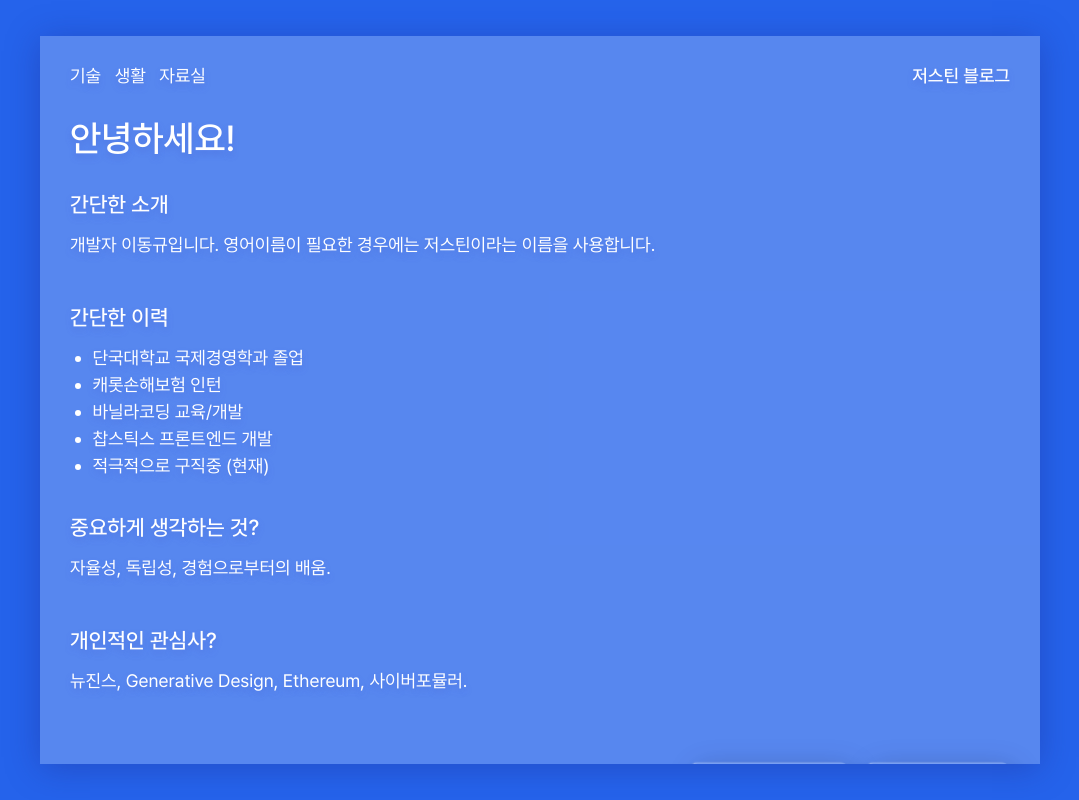
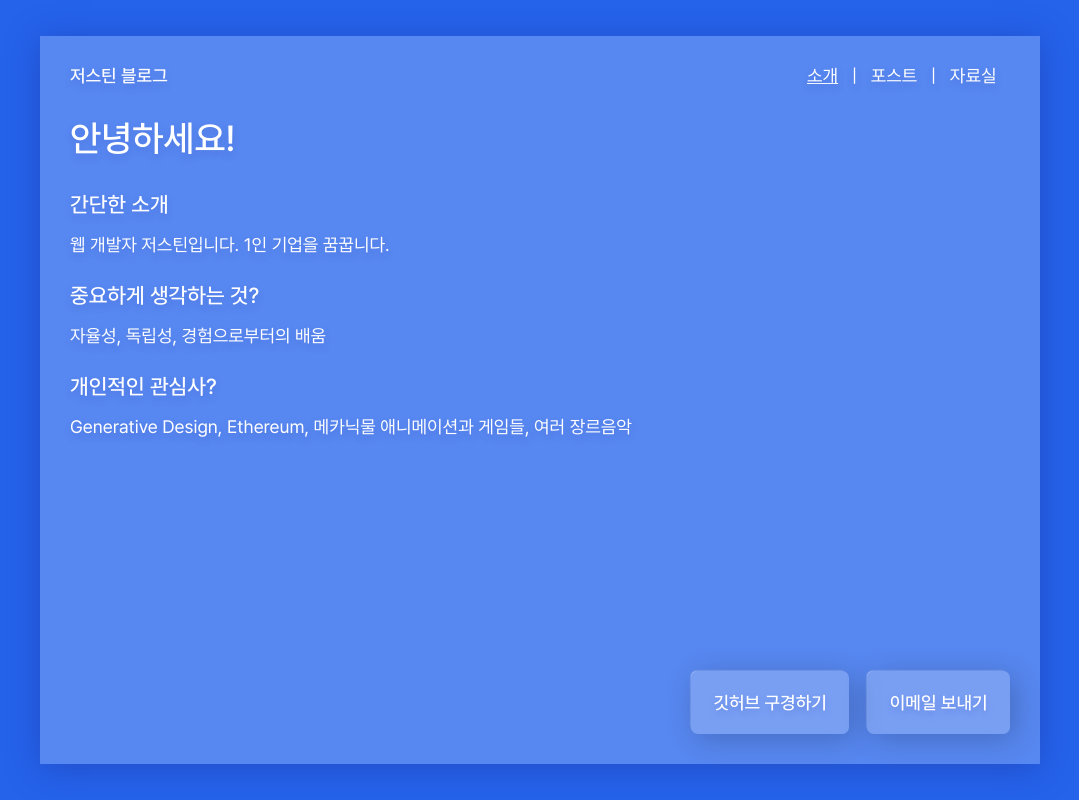
Before and after one commit to nninnnin/justindglee.com, a Gatsby site in the folder blog/: page /about in a window 1280 px wide. Shown: the whole page, without its empty margins (100-1179 px from the left). Built offline with nearby package versions, Linux system fonts and the light colour scheme; Gatsby itself is replaced by a stand-in of ours.

Commit message:
Updates ⚡️: Integrate life and tech as `post` and change nav items according to it, and nav styles changed (sticky bar)

```diff
--- a/blog/gatsby-node.js
+++ b/blog/gatsby-node.js
@@ -94,10 +94,10 @@ exports.createPages = async ({ graphql, actions }) => {
 
   go(techPosts, (posts) =>
     actions.createPage({
-      path: "/tech",
+      path: "/posts",
       component: PostListTemplate,
       context: {
-        header: "기술",
+        header: "포스트",
         posts,
       },
     })
@@ -128,7 +128,7 @@ exports.createPages = async ({ graphql, actions }) => {
   // post details
   allPosts.forEach((post) => {
     actions.createPage({
-      path: `/${post.type}/${post.slug}`,
+      path: `/post/${post.slug}`,
       component: PostDetailsTemplate,
       context: {
         post,
--- a/blog/src/components/Index.tsx
+++ b/blog/src/components/Index.tsx
@@ -36,13 +36,13 @@ export default function IndexPage({
   return (
     <Layout>
       <div className="flex flex-col flex-1">
-        <h1 className="header">새로운 글</h1>
+        <h1 className="header">새로운 포스트</h1>
 
-        <h2 className="mt-0">기술</h2>
+        {/* <h2 className="mt-0">기술</h2> */}
         <PostList posts={techPosts} />
 
-        <h2>생활</h2>
-        <PostList posts={lifePosts} />
+        {/* <h2>생활</h2>
+        <PostList posts={lifePosts} /> */}
       </div>
     </Layout>
   );
--- a/blog/src/components/ListComponents/PostList.tsx
+++ b/blog/src/components/ListComponents/PostList.tsx
@@ -11,7 +11,7 @@ const PostList = ({ posts }: Props) => {
   return (
     <ul>
       {posts.map((post: Post) => {
-        let to = `/${post.type}/${post.slug}`;
+        let to = `/post/${post.slug}`;
 
         if (!post.publishedAt) {
           to = `/edit/${post.slug}`;
--- a/blog/src/components/Navigation.tsx
+++ b/blog/src/components/Navigation.tsx
@@ -5,8 +5,11 @@ import { useLocation } from "@reach/router";
 import clsx from "clsx";
 
 export const routes = {
-  tech: { title: "기술", route: "/tech" },
-  life: { title: "생활", route: "/life" },
+  about: { title: "소개", route: "/about" },
+  bar1: { title: "", route: "" },
+  tech: { title: "포스트", route: "/posts" },
+  // life: { title: "생활", route: "/life" },
+  bar2: { title: "", route: "" },
   reference: { title: "자료실", route: "/reference" },
   // portfolio: { title: "작업물", route: "/portfolio" },
 };
@@ -34,9 +37,25 @@ function Navigation() {
   const { pathname } = useLocation();
 
   return (
-    <div className="nav w-full mb-2">
+    <div className="nav w-full mb-2 sticky top-0 z-10">
       <ul className="flex pb-3">
+        <li className="mr-auto flex">
+          <Link
+            className={clsx(
+              "font-[500] whitespace-nowrap mr-3"
+            )}
+            to="/"
+          >
+            <li>저스틴 블로그</li>
+          </Link>
+        </li>
+
         {navItems.map((el, index) => {
+          if (!el.title && !el.route)
+            return (
+              <span className="mr-3 select-none">|</span>
+            );
+
           return (
             <Link
               className={clsx(
@@ -50,13 +69,6 @@ function Navigation() {
             </Link>
           );
         })}
-
-        <Link
-          className="ml-auto font-[500] whitespace-nowrap"
-          to="/about"
-        >
-          <li>저스틴 블로그</li>
-        </Link>
       </ul>
     </div>
   );
--- a/blog/src/pages/about.tsx
+++ b/blog/src/pages/about.tsx
@@ -20,27 +20,18 @@ export default function About() {
 
         <h2 className="mt-0">간단한 소개</h2>
         <p className="pb-[10px]">
-          개발자 이동규입니다. 영어이름이 필요한 경우에는
-          저스틴이라는 이름을 사용합니다.
+          웹 개발자 저스틴입니다. 1인 기업을 꿈꿉니다.
         </p>
-
-        <h2>간단한 이력</h2>
-        <ul className="list-disc pl-5">
-          <li>단국대학교 국제경영학과 졸업</li>
-          <li>캐롯손해보험 인턴</li>
-          <li>바닐라코딩 교육/개발</li>
-          <li>찹스틱스 프론트엔드 개발</li>
-          <li>적극적으로 구직중 (현재)</li>
-        </ul>
 
         <h2>중요하게 생각하는 것?</h2>
         <p className="pb-[10px]">
-          자율성, 독립성, 경험으로부터의 배움.
+          자율성, 독립성, 경험으로부터의 배움
         </p>
 
         <h2>개인적인 관심사?</h2>
         <p className="pb-[10px]">
-          뉴진스, Generative Design, Ethereum, 사이버포뮬러.
+          Generative Design, Ethereum, 메카닉물 애니메이션과
+          게임들, 여러 장르음악
         </p>
 
         <p className="flex-1 mt-5 relative min-h-[100px] flex items-end justify-end">
--- a/blog/src/styles/index.scss
+++ b/blog/src/styles/index.scss
@@ -54,8 +54,7 @@ html {
 h2 {
   font-size: 1.2em;
   font-weight: 500;
-  margin-top: 1.5em;
-  margin-bottom: 0.5em;
+  margin: 0.5em 0;
 }
 
 p {
```
Also changed, not shown: blog/src/pages/post/[slug]/edit.tsx (renamed from blog/src/pages/edit/[slug].tsx), blog/src/pages/posts/edit.tsx (renamed from blog/src/pages/posts.tsx).
